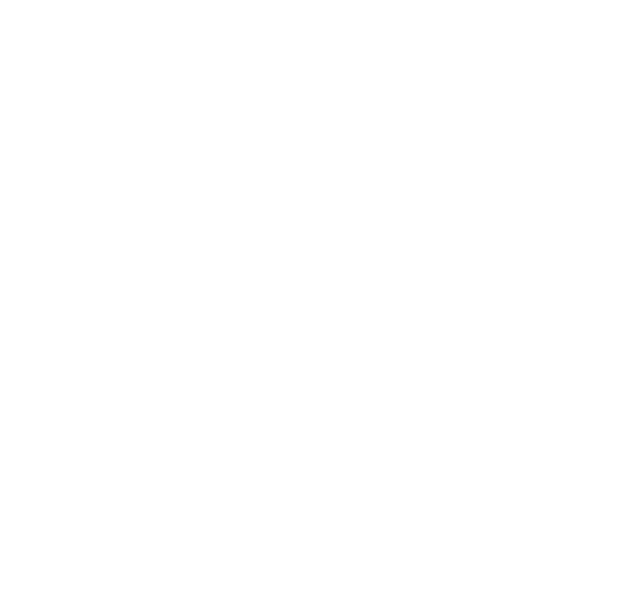
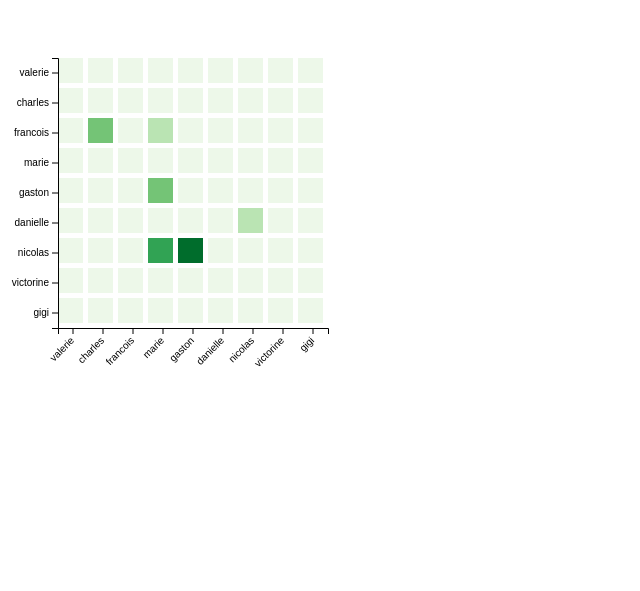
Before and after one commit to chafaatoumk/tp-graphes-matrices, a website: page index.html in a window 1280 px wide. Shown: the whole page, without its empty margins (0-640 px from the left). Drawn offline with nearby package versions, Linux system fonts and the light colour scheme.

Commit message:
Adjacency Matrix

```diff
--- a/index.html
+++ b/index.html
@@ -1,20 +1,110 @@
 <!DOCTYPE html>
 <html lang="en">
-
   <head>
-    <meta charset="UTF-8">
+    <meta charset="UTF-8" />
     <script src="https://d3js.org/d3.v7.min.js"></script>
   </head>
 
   <body>
+    <script>
+      var width = 700,
+        height = 580;
 
-    <script>
+      var tooltip = d3
+        .select("body")
+        .append("div")
+        .attr("class", "hidden tooltip");
+
+      var svg = d3
+        .select("body")
+        .append("svg")
+        .attr("width", width)
+        .attr("height", height);
+
+      var color = d3
+        .scaleQuantize()
+        .range(["#edf8e9", "#bae4b3", "#74c476", "#31a354", "#006d2c"]);
 
       // Chargement des données
       d3.csv("liens.csv").then(function (edgesData) {
+        // Set input domain for color scale
+        color.domain([
+          0,
+          d3.max(edgesData, function (d) {
+            return +d.sharedfollowers;
+          })
+        ]);
+
         d3.csv("noeuds.csv").then(function (nodesData) {
           // Vous pouvez maintenant utiliser linksData et nodesData pour créer la matrice d'adjacence
-                createAdjacencyMatrix(nodesData, edgesData);
+          var adjacencyMatrix = createAdjacencyMatrix(nodesData, edgesData);
+
+          var cellSize = 25;
+          var matriceElt = svg
+            .append("g")
+            .attr("transform", "translate(50,50)")
+            .attr("id", "adjacencyMatrix");
+
+          var guides = svg
+            .append("g")
+            .attr("transform", "translate(50,50)")
+            .attr("id", "guides");
+
+          matriceElt
+            .selectAll("rect")
+            .data(adjacencyMatrix)
+            .enter()
+            .append("rect")
+            .attr("x", function (d) {
+              return d.x * 30;
+            })
+            .attr("y", function (d) {
+              return d.y * 30;
+            })
+            .attr("width", cellSize)
+            .attr("height", cellSize)
+            .style("fill", function (d) {
+              return color(d.sharedfollowers);
+            });
+
+          // On définit la taille de notre axe,
+          // 25 correspond à la taille en pixel d'une cellule de notre matrice
+          // nodes.length correspond au nombre de lignes et de colonnes
+          var scaleSize = nodesData.length * (cellSize + 5);
+
+          var x = d3
+            .scaleBand()
+            .domain(
+              nodesData.map(function (el) {
+                return el.id;
+              })
+            )
+            .range([0, scaleSize]);
+
+          var y = d3
+            .scaleBand()
+            .domain(
+              nodesData
+                .map(function (el) {
+                  return el.id;
+                })
+                .reverse()
+            )
+            .range([scaleSize, 0]);
+
+          // Ajout de l'axe X
+          d3.select("#adjacencyMatrix")
+            .append("g")
+            .attr("transform", "translate(0," + scaleSize + ")")
+            .call(d3.axisBottom(x))
+            .selectAll("text")
+            .style("text-anchor", "end")
+            .attr("dx", "-.8em")
+            .attr("dy", ".15em")
+            .attr("transform", "rotate(-45)");
+
+          // Ajout de l'axe Y
+          d3.select("#adjacencyMatrix").append("g").call(d3.axisLeft(y));
         });
       });
 
@@ -25,22 +115,25 @@
           edgeHash[id] = edges[x];
         }
         matrix = [];
-            //create all possible edges
+        // create all possible edges
         for (const [a, node_a] of nodes.entries()) {
           for (const [b, node_b] of nodes.entries()) {
-                    var grid = { id: node_a.id + "-" + node_b.id, x: a, y: b, sharedfollowers: 0 };
+            var grid = {
+              id: node_a.id + "-" + node_b.id,
+              x: a,
+              y: b,
+              sharedfollowers: 0
+            };
             if (edgeHash[grid.id]) {
-                        grid.sharedfollowers = parseInt(edgeHash[grid.id].sharedfollowers);
+              grid.sharedfollowers = parseInt(
+                edgeHash[grid.id].sharedfollowers
+              );
             }
             matrix.push(grid);
           }
         }
         return matrix;
       }
-
-
     </script>
-
   </body>
-
 </html>
```
Also changed, not shown: package.json (added, +16 -0 lines), 1 other file. Lines whose indentation alone changed are shown as unchanged.
